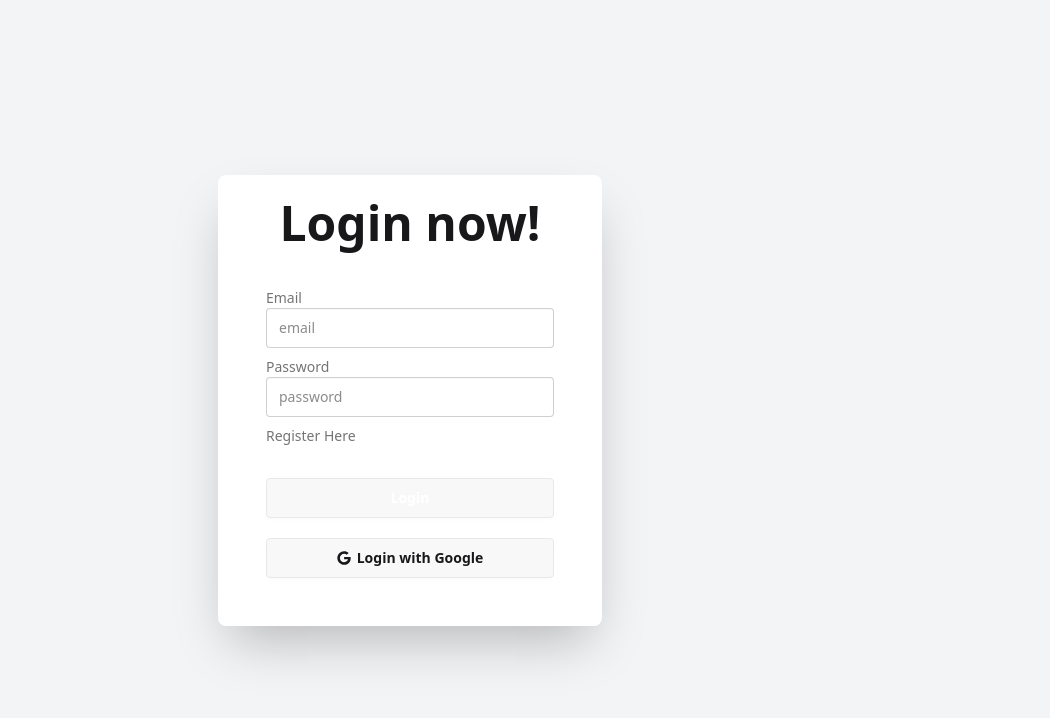
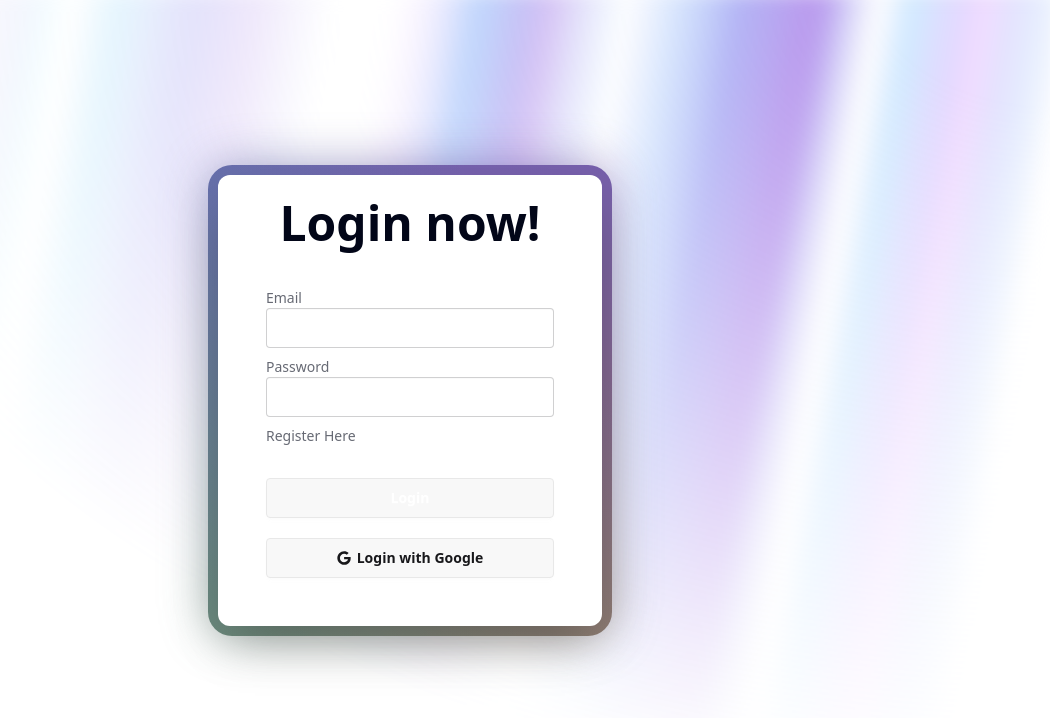
Before and after one commit to MahdiHassanGo/TaskManagement-Client, a React (Vite) app: page /auth/login in a window 1280 px wide. Shown: the top 718 px of the page, without its empty margins (230-1280 px from the left). Built offline with nearby package versions, Linux system fonts and the light colour scheme; no server answers.

Commit message:
added background rgb on login

```diff
--- a/src/components/Login.jsx
+++ b/src/components/Login.jsx
@@ -6,6 +6,8 @@ import { toast, ToastContainer } from "react-toastify";
 import { FaGoogle } from "react-icons/fa";
 import useAxiosPublic from "../hooks/useAxiosPublic";
 import { AuthContext } from "../providers/AuthProvider";
+import { BackgroundGradient } from "./ui/background-gradient";
+import { AuroraBackground } from "./ui/aurora-background";
 
 const Login = () => {
   useEffect(() => {
@@ -75,8 +77,8 @@ const Login = () => {
   };
 
   return (
-    <div className="flex items-center justify-center min-h-screen bg-gray-100">
-      <div className="card bg-base-100 w-full max-w-sm shadow-2xl p-6">
+    <AuroraBackground className="flex items-center justify-center min-h-screen bg-white">
+      <BackgroundGradient className="card bg-white w-full max-w-sm shadow-2xl p-6 rounded-xl">
         <ToastContainer position="top-center" />
         <div className="text-center">
           <h1 className="text-5xl font-bold mb-4">Login now!</h1>
@@ -90,7 +92,7 @@ const Login = () => {
               type="email"
               name="email"
               placeholder="email"
-              className="input input-bordered"
+              className="input input-bordered text-white"
               required
             />
           </div>
@@ -102,7 +104,7 @@ const Login = () => {
               type="password"
               name="password"
               placeholder="password"
-              className="input input-bordered"
+              className="input input-bordered text-white"
               required
             />
             <div className="flex gap-10 mt-2">
@@ -127,8 +129,8 @@ const Login = () => {
             </button>
           </div>
         </form>
-      </div>
-    </div>
+      </BackgroundGradient>
+    </AuroraBackground>
   );
 };
 
--- a/src/components/ui/aurora-background.jsx
+++ b/src/components/ui/aurora-background.jsx
@@ -22,6 +22,19 @@ export const AuroraBackground = ({
           }
           .aurora {
             animation: aurora 60s linear infinite;
+            background-image: var(--white-gradient), var(--aurora);
+            background-size: 300%, 200%;
+            background-position: 50% 50%, 50% 50%;
+          }
+          :root {
+            --white: #ffffff;
+            --black: #000000;
+            --blue-500: #3b82f6;
+            --indigo-300: #6d28d9;
+            --blue-300: #60a5fa;
+            --violet-200: #e0aaff;
+            --blue-400: #3b82f6;
+            --transparent: transparent;
           }
         `}
       </style>
@@ -39,10 +52,6 @@ export const AuroraBackground = ({
               [--white-gradient:repeating-linear-gradient(100deg,var(--white)_0%,var(--white)_7%,var(--transparent)_10%,var(--transparent)_12%,var(--white)_16%)]
               [--dark-gradient:repeating-linear-gradient(100deg,var(--black)_0%,var(--black)_7%,var(--transparent)_10%,var(--transparent)_12%,var(--black)_16%)]
               [--aurora:repeating-linear-gradient(100deg,var(--blue-500)_10%,var(--indigo-300)_15%,var(--blue-300)_20%,var(--violet-200)_25%,var(--blue-400)_30%)]
-              [background-image:var(--white-gradient),var(--aurora)]
-              dark:[background-image:var(--dark-gradient),var(--aurora)]
-              [background-size:300%,200%]
-              [background-position:50% 50%,50% 50%]
               filter blur-[10px] invert dark:invert-0
               after:content-[""] after:absolute after:inset-0 after:[background-image:var(--white-gradient),var(--aurora)]
               after:dark:[background-image:var(--dark-gradient),var(--aurora)]
--- /dev/null
+++ b/src/components/ui/background-gradient.jsx
@@ -0,0 +1,66 @@
+import { cn } from "../../lib/utils.js";
+import React from "react";
+import { motion } from "framer-motion";
+
+export const BackgroundGradient = ({
+  children,
+  className,
+  containerClassName,
+  animate = true,
+}) => {
+  const variants = {
+    initial: {
+      backgroundPosition: "0 50%",
+    },
+    animate: {
+      backgroundPosition: ["0, 50%", "100% 50%", "0 50%"],
+    },
+  };
+  return (
+    <div className={cn("relative p-[10px] group", containerClassName)}>
+      <motion.div
+        variants={animate ? variants : undefined}
+        initial={animate ? "initial" : undefined}
+        animate={animate ? "animate" : undefined}
+        transition={
+          animate
+            ? {
+                duration: 5,
+                repeat: Infinity,
+                repeatType: "reverse",
+              }
+            : undefined
+        }
+        style={{
+          backgroundSize: animate ? "400% 400%" : undefined,
+        }}
+        className={cn(
+          "absolute inset-0 rounded-3xl z-[1] opacity-60 group-hover:opacity-100 blur-xl  transition duration-500 will-change-transform",
+          " bg-[radial-gradient(circle_farthest-side_at_0_100%,#00ccb1,transparent),radial-gradient(circle_farthest-side_at_100%_0,#7b61ff,transparent),radial-gradient(circle_farthest-side_at_100%_100%,#ffc414,transparent),radial-gradient(circle_farthest-side_at_0_0,#1ca0fb,#141316)]"
+        )}
+      />
+      <motion.div
+        variants={animate ? variants : undefined}
+        initial={animate ? "initial" : undefined}
+        animate={animate ? "animate" : undefined}
+        transition={
+          animate
+            ? {
+                duration: 5,
+                repeat: Infinity,
+                repeatType: "reverse",
+              }
+            : undefined
+        }
+        style={{
+          backgroundSize: animate ? "400% 400%" : undefined,
+        }}
+        className={cn(
+          "absolute inset-0 rounded-3xl z-[1] will-change-transform",
+          "bg-[radial-gradient(circle_farthest-side_at_0_100%,#00ccb1,transparent),radial-gradient(circle_farthest-side_at_100%_0,#7b61ff,transparent),radial-gradient(circle_farthest-side_at_100%_100%,#ffc414,transparent),radial-gradient(circle_farthest-side_at_0_0,#1ca0fb,#141316)]"
+        )}
+      />
+      <div className={cn("relative z-10", className)}>{children}</div>
+    </div>
+  );
+};
```
